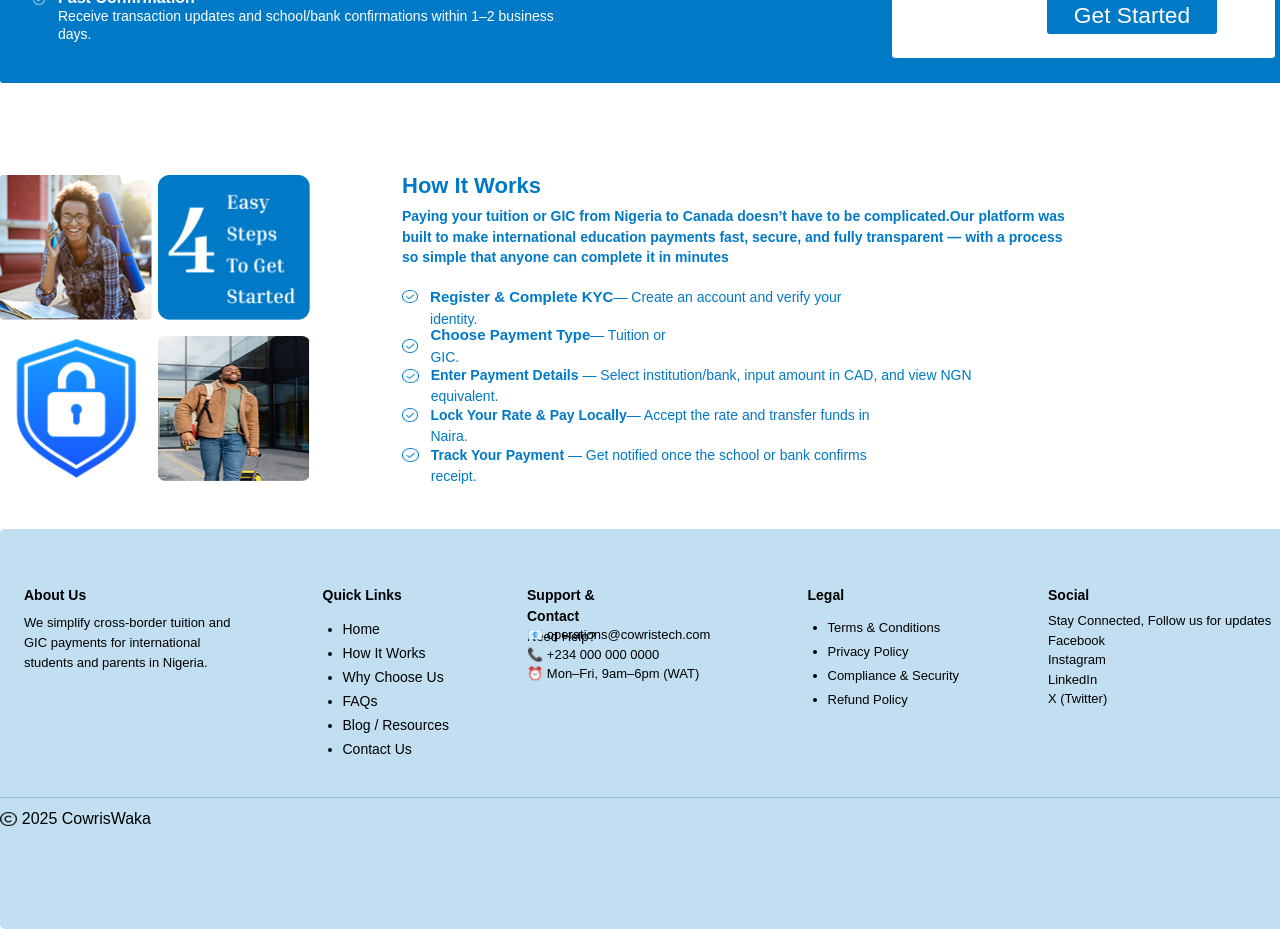
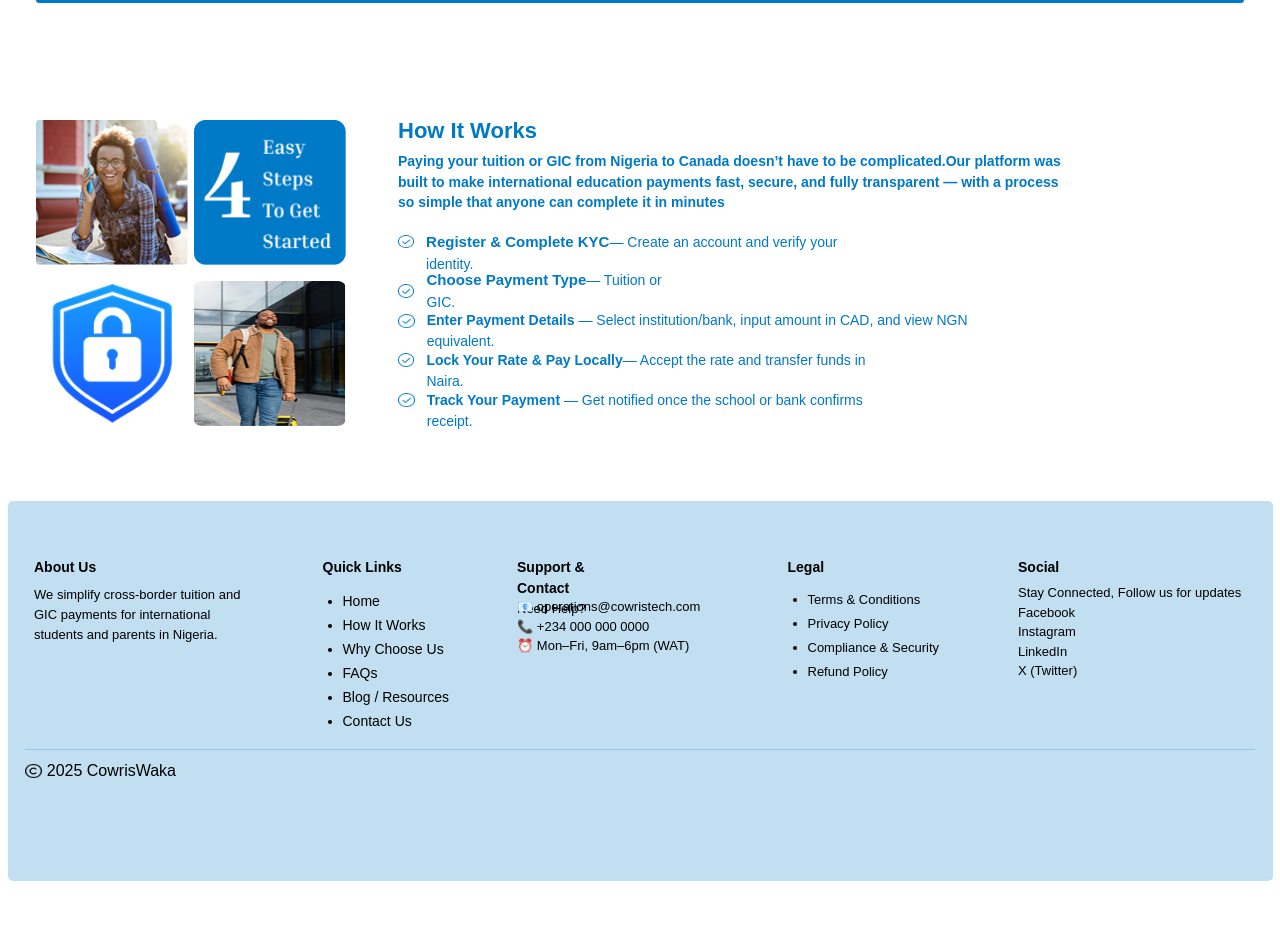
Before and after one commit to wizleriq/CowrisTech, a Next.js app: page / in a window 1280 px wide. Shown: the part 1200-2129 px from the top of the page. After the commit the page ends 2081 px from the top, so only its background shows below. Built offline with nearby package versions, Linux system fonts and the light colour scheme; a web font is replaced by a local one.

Commit message:
Authentication Screen

```diff
--- a/app/login/page.tsx
+++ b/app/login/page.tsx
@@ -18,7 +18,7 @@ const Page = () => {
       {/* Left box */}
       <div className='lg:w-full max-w-full lg:flex lg:h-[900px] h-[500px]'>
         <div className="lg:w-full max-w-full lg:h-[900px] lg:bg-[#F6FDFF] lg:px-0 lg:flex flex-col lg:items-center lg:justify-center ">
-          <h2 className='lg:font-medium lg:text-[40px] lg:leading-[100%] text-[#0079C6] my-4'>AbroadEx</h2>
+          <h2 className='hidden lg:font-medium lg:text-[40px] lg:leading-[100%] text-[#0079C6] my-4'>AbroadEx</h2>
              {/* <div className='lg:w-[194px] lg:h-[51px] lg:bg-amber-600 lg:mx-auto lg:mb-4 lg:flex lg:items-center lg:justify-center'>
         <h2 className='lg:text-[40px] lg:font-medium  lg:text-[#a2abb1] lg:flex lg:items-center lg:justify-center'>AbroadEx</h2></div> */}
          <div className="lg:w-[471px] max-w-full lg:h-[500px] lg:bg-[#ffffff] lg:p-16 flex-col lg:flex lg:items-center">
--- a/app/sign/page.tsx
+++ b/app/sign/page.tsx
@@ -22,7 +22,7 @@ const router = useRouter();
       {/* Left box */}
       <div className='lg:w-full max-w-full lg:flex lg:bg-red-300 lg:h-[1000px] h-[400px] '>
         <div className="lg:w-full max-w-full lg:h-[1000px] h-[300px] lg:bg-[#F6FDFF] lg:px-12 lg:flex flex-col lg:items-center lg:justify-center ">
-          <h2 className='lg:font-medium lg:text-[40px] lg:leading-[100%] text-[#0079C6] my-4'>AbroadEx</h2>
+          <h2 className='lg:flex hidden lg:font-medium lg:text-[40px] lg:leading-[100%] text-[#0079C6] my-4'>AbroadEx</h2>
              {/* <div className='lg:w-[194px] lg:h-[51px] lg:bg-amber-600 lg:mx-auto lg:mb-4 lg:flex lg:items-center lg:justify-center'>
         <h2 className='lg:text-[40px] lg:font-medium  lg:text-[#a2abb1] lg:flex lg:items-center lg:justify-center'>AbroadEx</h2></div> */}
          <div className="lg:w-full max-w-full lg:h-[890px] h-[300px]  lg:bg-[#ffffff] lg:p-16 flex-col lg:flex lg:items-center">
@@ -43,7 +43,7 @@ const router = useRouter();
   {/* Student */}
 
 
-  <label className="relative lg:w-[158px] lg:h-[38px] cursor-pointer flex items-center">
+  <label className="relative lg:w-[158px] lg:h-[38px] w-[148px] h-[38px] bg-transparent cursor-pointer flex items-center">
   <input
     type="checkbox"
     className="peer hidden"
--- a/app/src/homePage.tsx
+++ b/app/src/homePage.tsx
@@ -624,11 +624,11 @@ import selects from '@/app/src/data/SelectData'
 const HomePage = () => {
   return (
     <section className="relative w-full h-[3568px] lg:mx-auto lg:h-[3200px] flex flex-col items-center px-3 sm:px-2 lg:bg-transparent bg-[#F4FBFF]
-    xl:w-[1300px] 2xl:w-[1500px]">
+   xl:w-[1260px] 2xl:w-[1500px] ">
 
       {/* Hero Section */}
       <main
-        className="relative w-full h-[178px] lg:w-[1090px] lg:h-[470px] xl:w-[1300px] xl:h-[550px] 2xl:w-[1500px] 2xl:h-[650px] flex lg:justify-between lg:items-center"
+        className="relative w-full h-[178px] lg:w-[1090px] lg:h-[470px] xl:w-[1230px] xl:h-[470px] 2xl:w-[1500px] 2xl:h-[470px] flex lg:justify-between lg:items-center"
         style={{
           backgroundImage: `url(${Travel.src})`,
           backgroundSize: "cover",
@@ -685,7 +685,8 @@ const HomePage = () => {
       </main>
 
       {/* Cards Section */}
-      <main className='flex flex-col justify-between items-center mt-4 w-[340px] h-[892px] lg:w-[1090px] lg:h-[209px] lg:flex-row lg:justify-between lg:items-center lg:mt-11'>
+      <main className='flex flex-col justify-between items-center mt-4 w-[340px] h-[892px] lg:w-[1090px] lg:h-[209px] lg:flex-row lg:justify-between lg:items-center lg:mt-11
+      xl:w-[1208px]  2xl:w-[1300px]'>
         {cards.map((card) => (
           <div key={card.id} className="w-[340px] h-[199px] p-5 border border-[#9BD9F280] rounded-[5px] flex flex-col justify-between bg-white lg:w-[236px] lg:h-[209px] lg:shadow-lg lg:border lg:rounded-[5px] lg:flex-col lg:justify-between lg:p-5">
             <div className='w-[60.27px] h-[60.27px] lg:w-[48.3px] lg:h-[48.3px]'>
@@ -710,9 +711,9 @@ const HomePage = () => {
       </main>
 
            <main className='lg:w-[1090px] lg:h-[980px] lg:flex lg:flex-col
-      lg:justify-between lg:mt-8 mt-8 lg:bg-transparent bg-transparent lg:p-0 w-[340px] h-[1600px] flex flex-col xl:w-[1300px] xl:h-[800px] 2xl:w-[1500px] 2xl:h-[800px]  '>
+      lg:justify-between lg:mt-8 mt-8 lg:bg-transparent bg-transparent lg:p-0 w-[340px] h-[1600px] flex flex-col  xl:w-[1208px]  xl:h-[800px] 2xl:w-[1500px] 2xl:h-[800px]  '>
         <div className='lg:w-[1090px] lg:h-[430px] lg:flex lg:justify-between lg:flex-row lg:p-6 lg:items-center rounded-[3px] w-full h-[415px] p-5 flex flex-col justify-between
-        lg:bg-[#0079C6] bg-[#0079C6] xl:w-[1300px] xl:h-[550px] 2xl:w-[1500px] 2xl:h-[650px] '>
+        lg:bg-[#0079C6] bg-[#0079C6] xl:w-[1208px]  xl:h-[550px] 2xl:w-[1500px] 2xl:h-[650px] '>
           <div className='lg:w-[559px] lg:h-80 lg:bg-transparent  lg:flex lg:flex-col lg:justify-between bg-transparent h-[470px]'>
             <div className='lg:w-[181px] lg:h-8 lg:bg-transparent w-[140px] h-8 bg-transparent'>
               <h2 className='lg:font-semibold lg:text-[22px] lg:leading-[31.69px] lg:items-center lg:text-white font-medium
@@ -732,7 +733,8 @@ const HomePage = () => {
                   />
                   <div className="lg:flex lg:flex-col lg:leading-tight flex flex-col">
                     <h2 className="lg:font-semibold lg:text-[16px] font-medium text-[15px]">{select.heading}</h2>
-                    <h3 className="lg:text-[14px] lg:font-normal text-[13px] font-normal">{select.text}</h3>
+                    <h3 className="lg:text-[14px] lg:font-normal text-[13px] font-normal lg;leading-[100%]
+                    xl:leading-[15px] 2xl:leading-5">{select.text}</h3>
                   </div>
                 </div>
               ))}
@@ -749,7 +751,8 @@ const HomePage = () => {
                 <div>
                   <input type="text" className='lg:w-[314px] lg:h-[46.7px] lg:bg-transparent lg:rounded-sm
              lg:border-[#0079C6] lg:border-[1.33px]  lg:relative focus:outline-none' />
-                  <div className='lg:w-20 lg:h-[34px] lg:flex lg:justify-around lg:items-center lg:transparent lg:absolute lg:top-[869px] lg:right-40'>
+                  <div className='lg:w-20 lg:h-[34px] lg:flex lg:justify-around lg:items-center lg:transparent lg:absolute lg:top-[869px]
+                  lg:right-40 xl:right-22 2xl:right-16'>
 
                     <Image
                       src={Nigeria}
@@ -774,7 +777,8 @@ const HomePage = () => {
                   <input type="text" className='lg:w-[314px] lg:h-[46.7px] lg:bg-transparent lg:rounded-sm
              lg:border-[#0079C6] lg:border-[1.33px]  lg:relative focus:outline-none' />
                   {/* <div className='lg:w-20 lg:h-[34px] lg:flex lg:justify-around lg:items-center lg:bg-transparent lg:absolute lg:top-[983.5px] lg:right-[65px]'> */}
-                    <div className='lg:w-20 lg:h-[34px] lg:flex lg:justify-around lg:items-center lg:bg-transparent lg:absolute lg:top-[988.5px] lg:right-40'>
+                    <div className='lg:w-20 lg:h-[34px] lg:flex lg:justify-around lg:items-center lg:bg-transparent lg:absolute lg:top-[988.5px]
+                    lg:right-40 xl:right-22 2xl:right-16 xl:top-[976.5px] 2xl:top-[976.5px]  '>
                     <Image
                       src={Canada}
                       width={27.9}
@@ -798,8 +802,8 @@ const HomePage = () => {
           </div>
         </div>
         { /* small screen starts */ }
-        <div className='lg:w-[385px] lg:hidden block lg:h-[334px] lg:border lg:rounded-sm lg:border-[#0079C6] lg:flex lg:flex-col lg:items-center
-            bg-[#FFFFFF] lg:mt-0 lg:pb-0 pb-4  mt-8 w-[340px] h-[290.5px] rounded-sm border shadow-md border-[#9BD9F280] flex flex-col items-center'>
+        <div className='lg:w-[385px] lg:hidden flex lg:h-[334px] lg:border lg:rounded-sm lg:border-[#0079C6] lg:flex-col lg:items-center
+            bg-[#FFFFFF] lg:mt-0 lg:pb-0 pb-4  mt-8 w-[340px] h-[290.5px] rounded-sm border shadow-md border-[#9BD9F280] flex-col items-center'>
             <div className='lg:w-[315px] lg:h-[213px] lg:bg-transparent  lg:flex lg:flex-col lg:justify-between lg:mt-10 lg:text-[#000000]
           w-[278px] h-[187.9px] flex flex-col justify-between mt-10 text-[#000000] bg-white'>
               <div className='lg:w-[314px] lg:h-[66.5px] lg:rounded-sm lg:flex lg:flex-col lg:justify-between lg:bg-transparent
@@ -873,47 +877,9 @@ const HomePage = () => {
           </div>
           { /* small screen ends */ }
 
-        <div className='lg:w-[1090px] lg:h-[400px] lg:mt-10  lg:bg-transparent lg:flex lg:flex-row lg:justify-between lg:items-center
-        w-full h-[840px] mt-8 bg-transparent flex flex-col justify-between items-center'>
-   {/* <div className='lg:w-[310px] lg:h-[297px] lg:bg-transparent lg:flex lg:flex-col lg:justify-between
-   w-[310px] h-[540.9px] bg-transparent flex flex-col justify-between'>
-   <div className='lg:w-[310px] lg:h-[145px] lg:bg-transparent lg:flex lg:justify-between
-   w-full h-[145.6px] bg-transparent flex justify-between'>
- <Image
-            src={Lady}
-            width={152}
-            height={145}
-            alt="Profile Image"
-            className="object-contain"
-          />
-            <Image
-            src={Four}
-            width={152}
-            height={145}
-            alt="Profile Image"
-            className="object-contain"
-          />
-    </div>
- <div className='lg:w-[310px] lg:h-[145px] lg:bg-transparent lg:flex lg:justify-between
- w-full h-[200px] bg-transparent flex justify-between'>
-          <Image
-            src={Secure}
-            width={152}
-            height={145}
-            alt="Profile Image"
-            className="object-contain"
-          />
-            <Image
-            src={Guy}
-            width={152}
-            height={203}
-            alt="Profile Image"
-            className="object-contain"
-            />
-            </div>
-</div> */}
-
-<div className="lg:w-[310px] lg:h-[297px] bg-transparent flex flex-col gap-4">
+        <div className='lg:w-[1090px] lg:h-[490px] lg:mt-10  lg:flex lg:flex-row lg:justify-start lg:items-center lg:gap-10
+        w-full h-[840px] mt-8  bg-transparent flex flex-col justify-between items-center xl:w-[1208px]  2xl:w-[1500px]'>
+<div className="lg:w-[310px] lg:h-[297px] bg-transparent flex flex-col gap-4 ">
   {/* Top row */}
   <div className="lg:w-[310px] lg:h-[145px] w-full bg-transparent flex justify-between">
     <Image
@@ -951,7 +917,9 @@ const HomePage = () => {
 </div>
 
 {/* How does it work starts */}
- <div className='lg:w-[700px] lg:h-[390px] lg:bg-transparent lg:flex  lg:mt-15 lg:p-3 lg:flex-col lg:justify-between mt-8 w-full h-[700px] bg-transparent'>
+ <div className='lg:w-[700px] lg:h-[390px] lg:bg-transparent lg:flex  lg:mt-15 lg:p-3 lg:flex-col lg:justify-between mt-8 w-full h-[700px] bg-transparent
+
+ '>
             <div className='lg:w-[181px] lg:h-8 lg:bg-transparent w-[154px] h-[31px] bg-transparent text-[#0079C6]'>
               <h2 className='lg:font-semibold lg:text-[22px] lg:leading-[31.69px] lg:items-center lg:text-[#0079C6]
               font-semibold text-[22px] leading-[31.69px] items-center text-[#0079C6]'>How It Works</h2>
@@ -1040,9 +1008,8 @@ const HomePage = () => {
 
 {/* Contact Section Starts */ }
 <main className='lg:w-full lg:h-[339px] lg:bg-[#0079C63D] lg:mt-0 lg:flex lg:flex-col lg:items-center lg:justify-between
-lg:mb-0 lg:p-8 rounded-[5px] bg-[#0079C63D]  lg:mt-7 w-screen h-[840px] mt-4 flex flex-col justify-between items-center xl:w-[1300px] xl:h-[400px] 2xl:w-[1500px] 2xl:h-[400px] '>
-  {/* <div className='lg:w-[1020px] lg:h-[180px] lg:bg-yellow-400 lg:flex lg:justify-between'> */}
-    <div className='lg:w-[1120px]  xl:w-[1300px] 2xl:w-[1500px] lg:h-[180px]  lg:bg-transparent lg:flex lg:justify-between lg:p-6  h-full bg-transparent'>
+lg:mb-0 lg:p-8 rounded-[5px] bg-[#0079C63D]  lg:mt-20 w-screen h-[840px] mt-4 flex flex-col justify-between items-center xl:w-[1265px] xl:h-[380px] 2xl:w-[1580px] 2xl:h-[400px] '>
+    <div className='lg:w-[1120px]  xl:w-[1260px] 2xl:w-[1500px] lg:h-[180px]  lg:bg-transparent lg:flex lg:justify-between lg:p-6  h-full bg-transparent'>
 <div className='lg:w-[228px] lg:h-[88px] lg:bg-transparent lg:mb-0 mb-8 bg-transparent w-[280px] h-[90px] flex flex-col justify-between'>
  <div className='lg:w-[100px] lg:h-5  lg:bg-transparent'>
   <h2 className='lg:font-semibold lg:text-[14px] font-semibold text-[14px]'>
@@ -1133,7 +1100,7 @@ lg:mb-0 lg:p-8 rounded-[5px] bg-[#0079C63D]  lg:mt-7 w-screen h-[840px] mt-4 fle
   </div>
   {/* Small Screen Ends */ }
   </div>
-  <div className='w-full lg:h-10 lg:w-[1120px] xl:w-[1300px] 2xl:w-[1500px] lg:bg-transparent lg:mb-[60px] hidden lg:flex lg:flex-col lg:justify-between lg:p-0'>
+  <div className='w-full lg:h-10 lg:w-[1230px] xl:w-[1230px] 2xl:w-[1500px] lg:bg-transparent lg:mb-[60px] hidden lg:flex lg:flex-col lg:justify-between lg:p-0'>
  <div className="lg:h-px bg-[#0079C63D] w-full"></div>
  <div className='lg:w-[151px] h-9 bg-transparent flex justify-between items-center'>
  <Image
--- a/app/src/navbar.tsx
+++ b/app/src/navbar.tsx
@@ -17,7 +17,7 @@ const [isOpen, setIsOpen] = useState(false)
       className="
         relative z-50
         lg:w-[1090px] lg:h-[93px] lg:bg-transparent lg:px-3.5 flex lg:items-center lg:mt-3.5 lg:justify-between
-        bg-white w-full h-12 px-6 py-2 justify-between items-center
+        bg-white w-full h-12 px-6 py-2 justify-between items-center xl:w-[1265px] 2xl:w-[1550px]
       "
     >
       {/* LOGO */}
```
